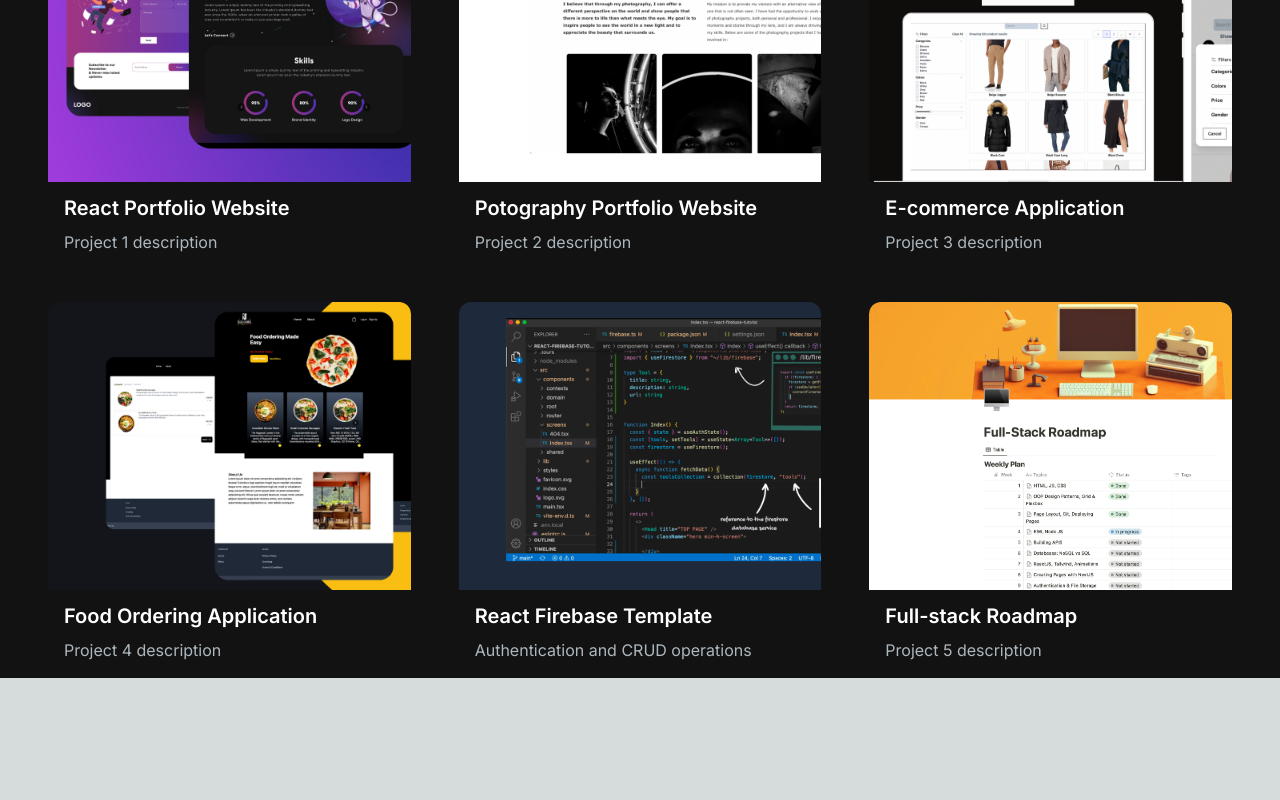
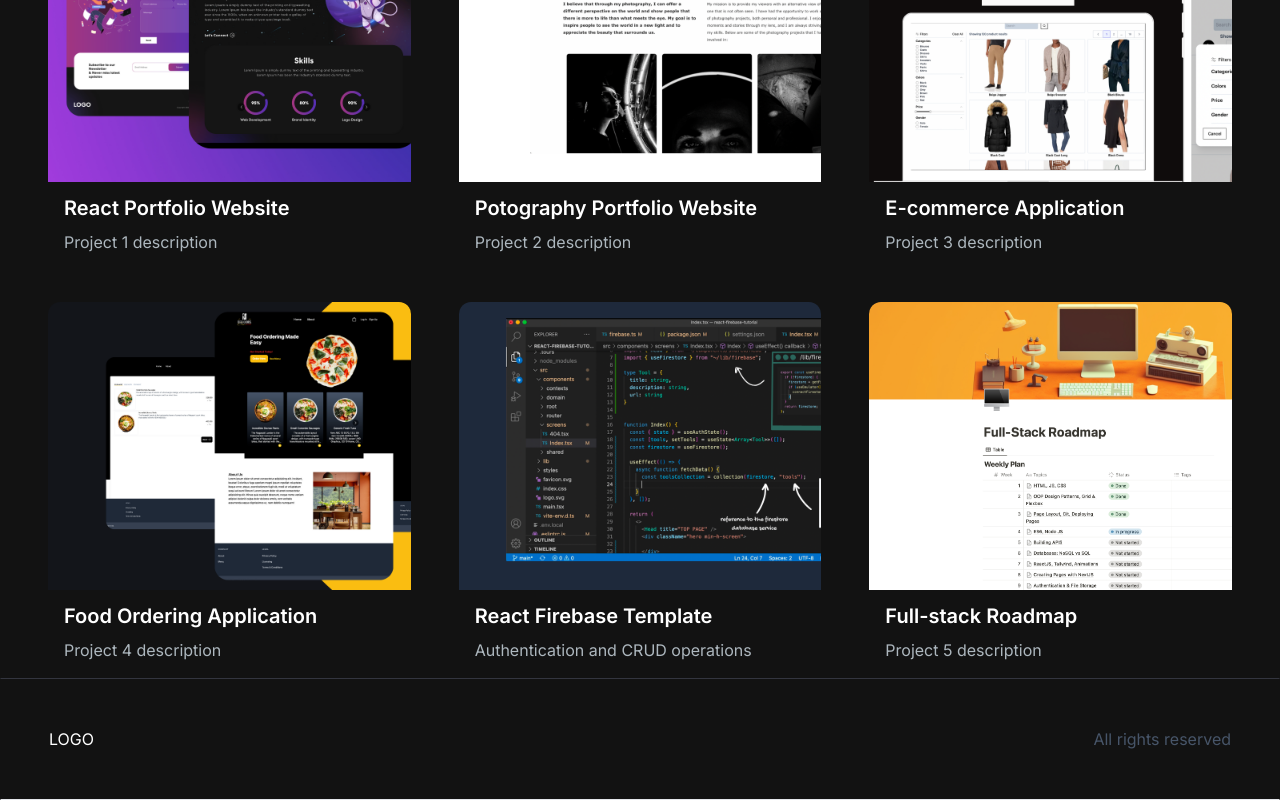
Before and after one commit to Jnmendza/updatedPortfolio, a Next.js app: page / in a window 1280 px wide. Shown: the part 1471-2271 px from the top of the page. Before the commit the page ends 2149 px from the top, so only its background shows below. Built offline with nearby package versions, Linux system fonts and the light colour scheme.

Commit message:
added footer

```diff
--- /dev/null
+++ b/app/components/Footer.tsx
@@ -0,0 +1,14 @@
+import React from "react";
+
+const Footer = () => {
+  return (
+    <footer className='footer border z-10 border-t-[#33353F] border-l-transparent border-r-transparent text-white'>
+      <div className='container p-12 flex justify-between'>
+        <span>LOGO</span>
+        <p className='text-slate-600'>All rights reserved</p>
+      </div>
+    </footer>
+  );
+};
+
+export default Footer;
--- a/app/page.tsx
+++ b/app/page.tsx
@@ -1,8 +1,8 @@
-import Image from "next/image";
 import HeroSection from "./components/HeroSection";
 import Navbar from "./components/Navbar";
 import AboutMe from "./components/AboutMe";
 import ProjectSection from "./components/ProjectSection";
+import Footer from "./components/Footer";
 
 export default function Home() {
   return (
@@ -13,6 +13,7 @@ export default function Home() {
         <AboutMe />
         <ProjectSection />
       </div>
+      <Footer />
     </main>
   );
 }
```
